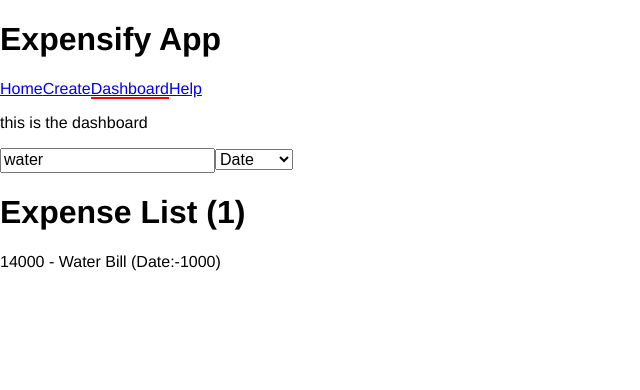
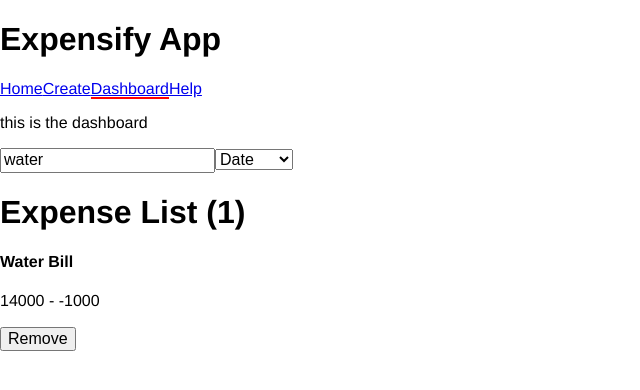
Before and after one commit to nikkilr88/expensify, a React app: page /dashboard in a window 1280 px wide. Shown: the top 390 px of the page, without its empty margins (0-640 px from the left). Built offline with nearby package versions, Linux system fonts and the light colour scheme.

Commit message:
Change expense layout, add remove button

```diff
--- a/src/components/ExpenseListItem.js
+++ b/src/components/ExpenseListItem.js
@@ -1,11 +1,21 @@
 import React from 'react'
+import { connect } from 'react-redux'
+import { removeExpense } from '../actions/expenses'
 
-const ExpenseListItem = ({ description, amount, createdAt }) => (
+const ExpenseListItem = ({ dispatch, description, amount, createdAt, id }) => (
   <div>
+    <h4>{description}</h4>
     <p>
-      {amount} - {description} (Date:{createdAt})
+      {amount} - {createdAt}
     </p>
+    <button
+      onClick={() => {
+        dispatch(removeExpense({ id }))
+      }}
+    >
+      Remove
+    </button>
   </div>
 )
 
-export default ExpenseListItem
+export default connect()(ExpenseListItem)
```
